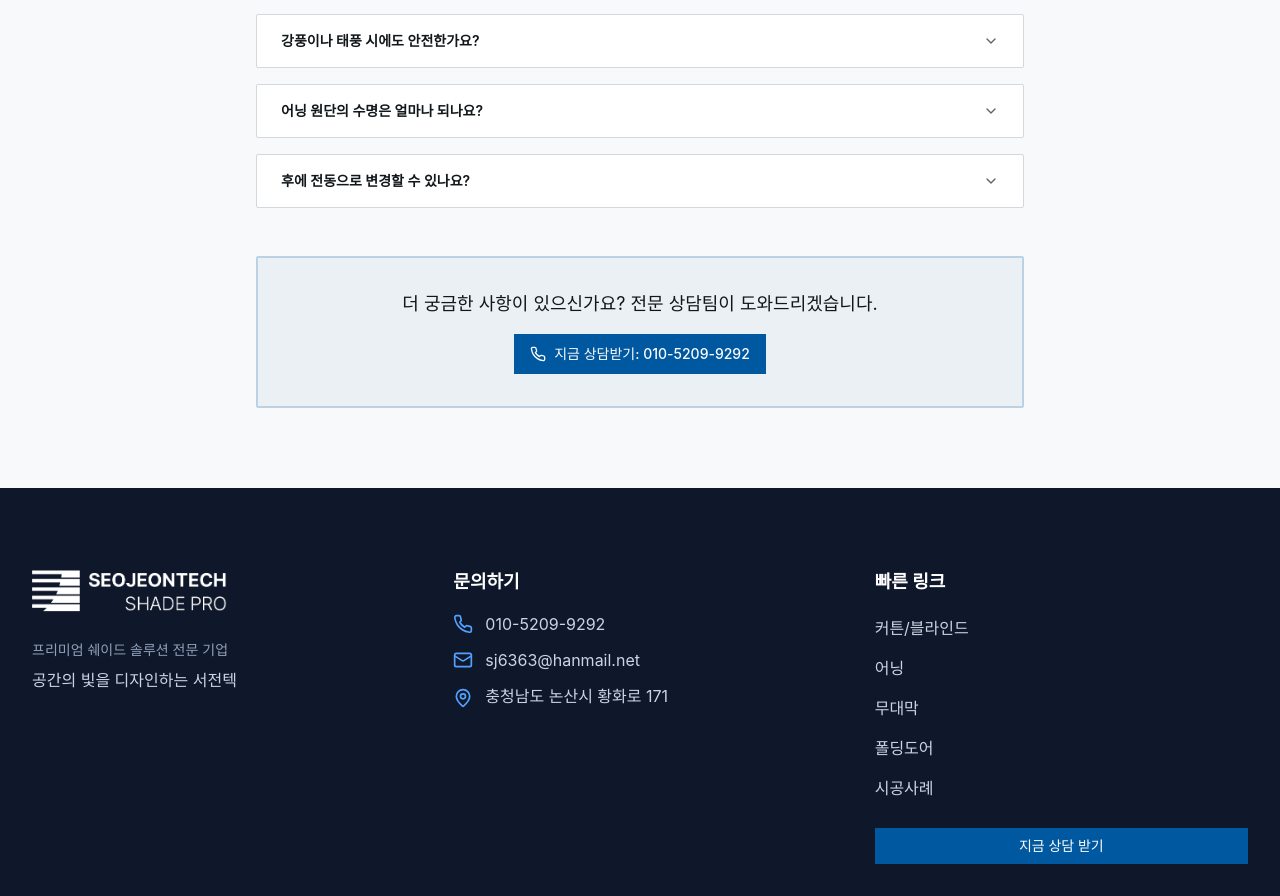
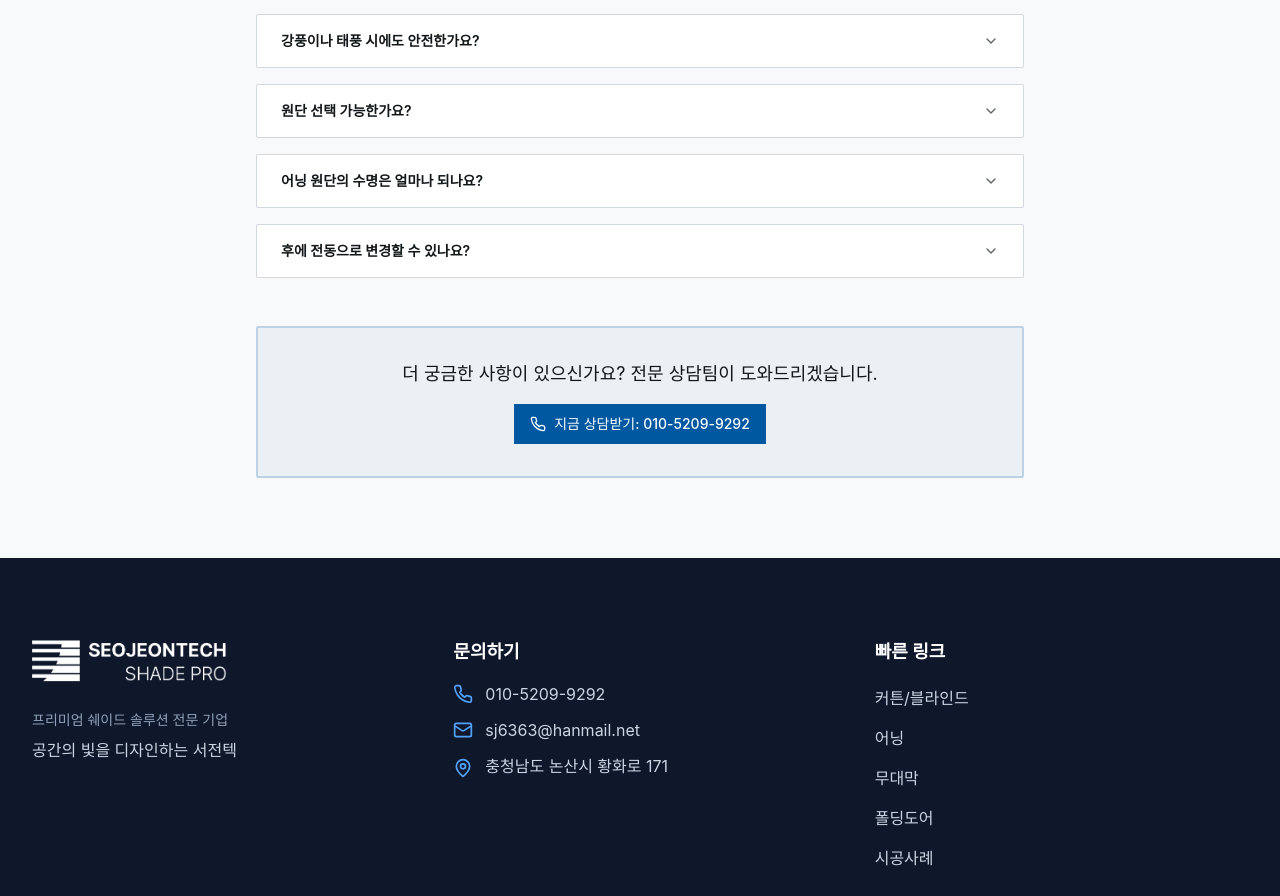
Before and after one commit to alexsangwanlee/v0-seojeon-tech-website, a Next.js app: page /awnings in a window 1280 px wide. Shown: the part 4861-5757 px from the top of the page. Built offline with nearby package versions, Linux system fonts and the light colour scheme; a web font is replaced by a local one.

Commit message:
Add fabric selection FAQ to awnings page

```diff
--- a/app/awnings/page.tsx
+++ b/app/awnings/page.tsx
@@ -52,6 +52,10 @@ export default function AwningsPage() {
     {
       question: '강풍이나 태풍 시에도 안전한가요?',
       answer: '접이식 어닝은 풍속 센서를 장착하여 강풍 시 자동으로 수납되며, 고정식 어닝은 구조 계산을 통해 풍하중을 견딜 수 있도록 설계됩니다. 다만, 태풍 예보 시에는 접이식 어닝을 수납하는 것을 권장합니다.'
+    },
+    {
+      question: '원단 선택 가능한가요?',
+      answer: '네, 가능합니다. Dickson(프랑스), Recasens(스페인), Letom(국내) 등 다양한 원단 브랜드를 선택할 수 있습니다. 설치 환경과 예산에 맞는 최적의 원단을 추천해드립니다.'
     },
     {
       question: '어닝 원단의 수명은 얼마나 되나요?',
```
